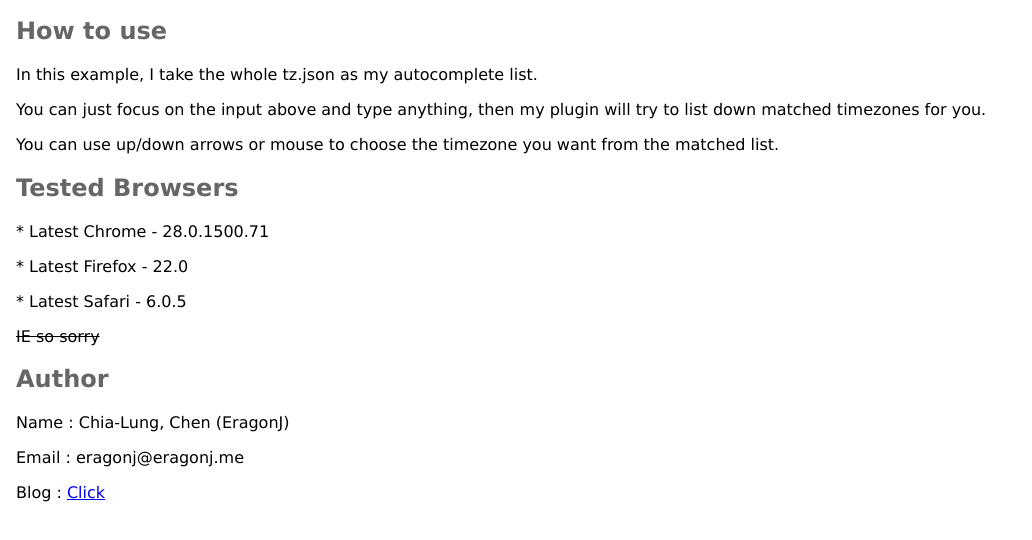
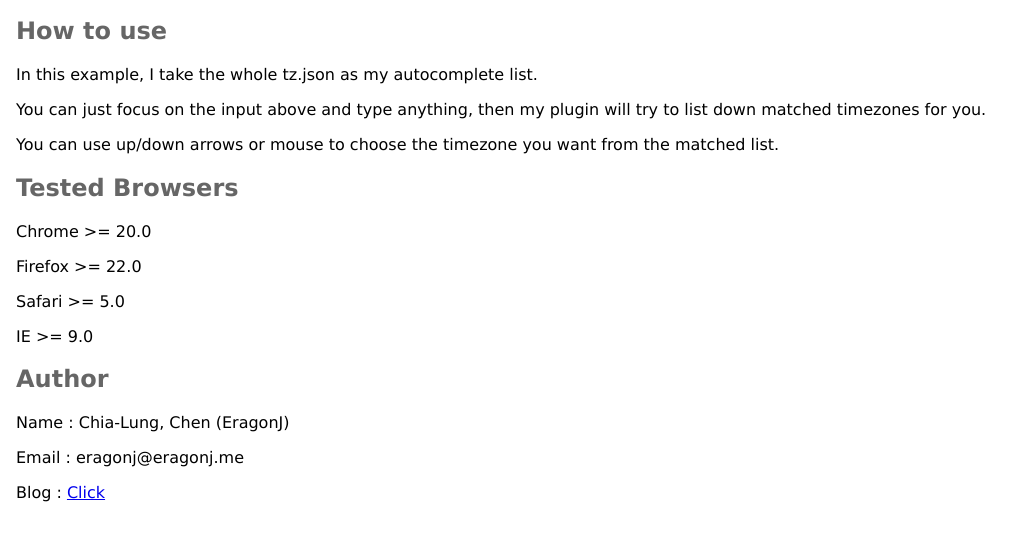
Before and after one commit to EragonJ/Completed.js, a website: page index.html in a window 1280 px wide. Shown: the part 130-670 px from the top of the page, without its empty margins (0-1032 px from the left). Drawn offline with Linux system fonts and the light colour scheme.

Commit message:
add browser compatibility (tested on browserstack)

```diff
--- a/index.html
+++ b/index.html
@@ -32,10 +32,10 @@
             <p>You can use up/down arrows or mouse to choose the timezone you want from the matched list.</p>
 
             <h2>Tested Browsers</h2>
-            <p>* Latest Chrome - 28.0.1500.71</p>
-            <p>* Latest Firefox - 22.0</p>
-            <p>* Latest Safari - 6.0.5</p>
-            <p><del>IE so sorry<del></p>
+            <p>Chrome >= 20.0</p>
+            <p>Firefox >= 22.0</p>
+            <p>Safari >= 5.0</p>
+            <p>IE >= 9.0</p>
 
             <h2>Author</h2>
             <p>Name : Chia-Lung, Chen (EragonJ)</p>
```
Also changed, not shown: README.md.
